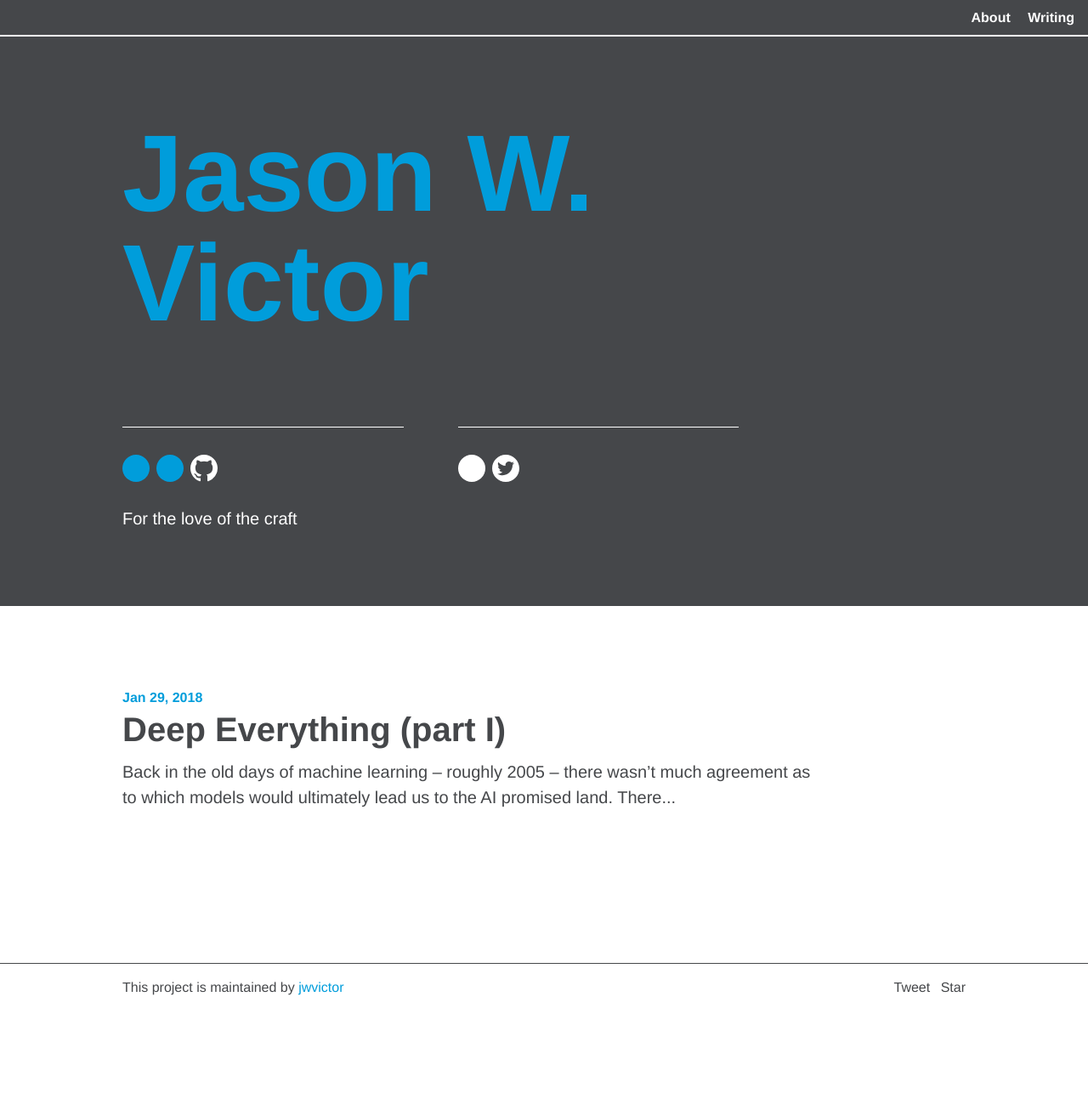
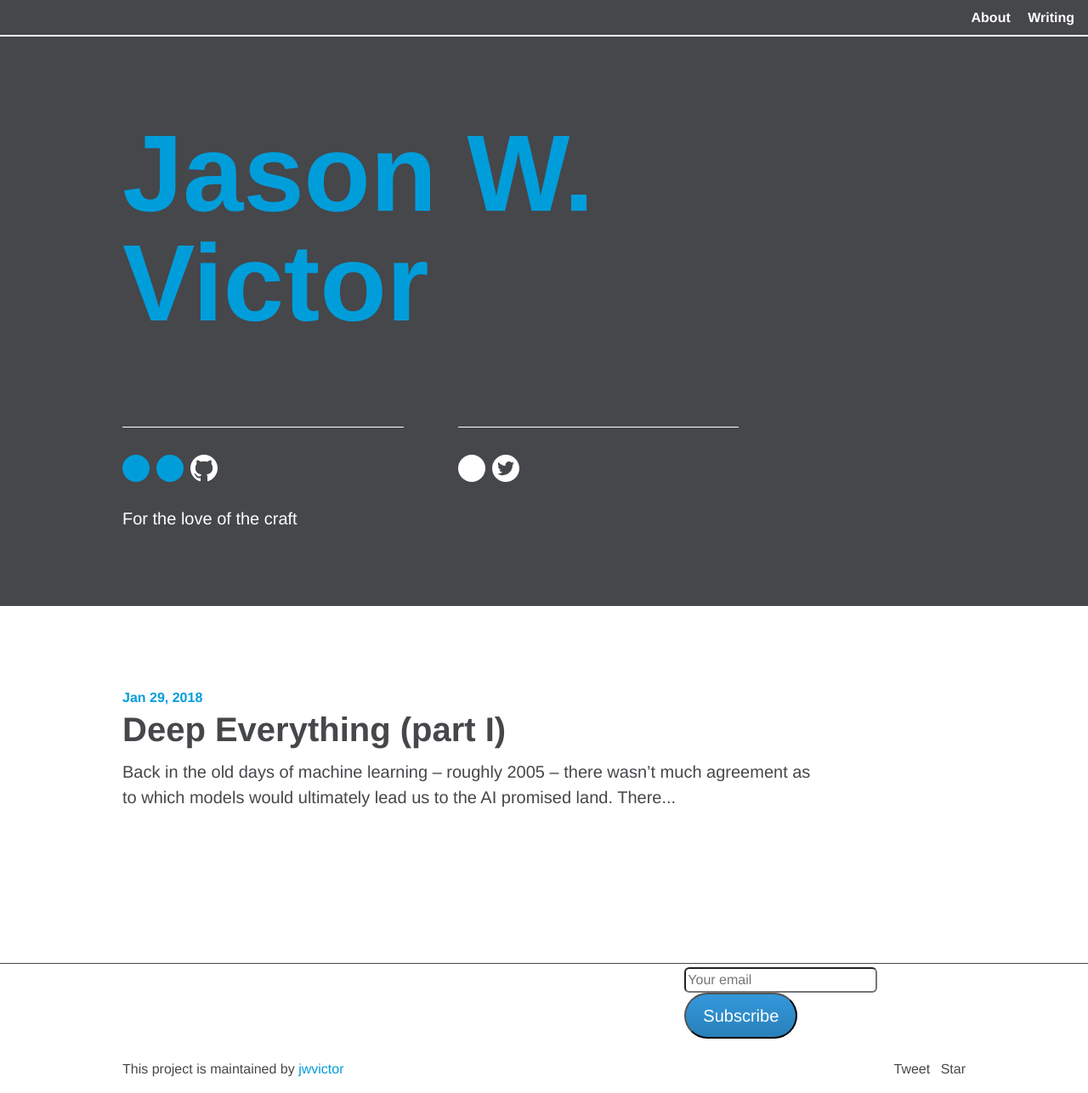
Before and after one commit to jwvictor/jwvictor.github.io, a Jekyll site: the page built from index.html, in a window 1280 px wide. Shown: the whole page at 85% size. Built offline with Jekyll 4.4.1, drawn with Linux system fonts in a browser that asks for light colours; comment, search, counter and statistics services are not loaded; before the commit the page ends 1190 px from its top, so only the background shows below that.

Commit message:
newsletter button

```diff
--- a/_includes/footer.html
+++ b/_includes/footer.html
@@ -1,5 +1,13 @@
 <div class="border-top-thin clearfix mt-2 mt-lg-4">
   <div class="container mx-auto px-2">
+    <p class="col-8 sm-width-full left py-2 mb-0">
+      <form action="https://getsimpleform.com/messages?form_api_token=cf05687e5c41b8b57a421a3d5a91a5aa" method="post">
+          <div class="contact-li">
+              <input type="email" placeholder="Your email" id="email"/>
+              <input type="submit" value="Subscribe" id="submit" class="btn"/>
+          </div>
+      </form>
+    </p>
     <p class="col-8 sm-width-full left py-2 mb-0">This project is maintained by <a class="text-accent" href="https://github.com/{{ site.github_username }}">{{ site.github_username }}</a></p>
     <ul class="list-reset right clearfix sm-width-full py-2 mb-2 mb-lg-0">
       <li class="inline-block mr-1">
--- a/_layouts/home.html
+++ b/_layouts/home.html
@@ -59,8 +59,8 @@
           {% include post_block.html %}
         {% endfor %}
       </div>
+    </div>
 
-    </div>
 
     {% include footer.html %}
 
--- a/_sass/_theme-blue.scss
+++ b/_sass/_theme-blue.scss
@@ -29,3 +29,41 @@ $color-primary-link: $blue !default;
         "components",
         "utilities"
 ;
+
+#email {
+    border-radius: 6px;
+    padding-right: 14px;
+}
+
+.contact-li {
+    margin-top: 4px;
+    margin-bottom: 4px;
+    margin-left: 0px;
+    margin-right: 0px;
+}
+
+.btn {
+  background: #3498db;
+  background-image: -webkit-linear-gradient(top, #3498db, #2980b9);
+  background-image: -moz-linear-gradient(top, #3498db, #2980b9);
+  background-image: -ms-linear-gradient(top, #3498db, #2980b9);
+  background-image: -o-linear-gradient(top, #3498db, #2980b9);
+  background-image: linear-gradient(to bottom, #3498db, #2980b9);
+  -webkit-border-radius: 28;
+  -moz-border-radius: 28;
+  border-radius: 28px;
+  color: #ffffff;
+  font-size: 20px;
+  padding: 10px 20px 10px 20px;
+  text-decoration: none;
+}
+
+.btn:hover {
+  background: #3cb0fd;
+  background-image: -webkit-linear-gradient(top, #3cb0fd, #3498db);
+  background-image: -moz-linear-gradient(top, #3cb0fd, #3498db);
+  background-image: -ms-linear-gradient(top, #3cb0fd, #3498db);
+  background-image: -o-linear-gradient(top, #3cb0fd, #3498db);
+  background-image: linear-gradient(to bottom, #3cb0fd, #3498db);
+  text-decoration: none;
+}
```
